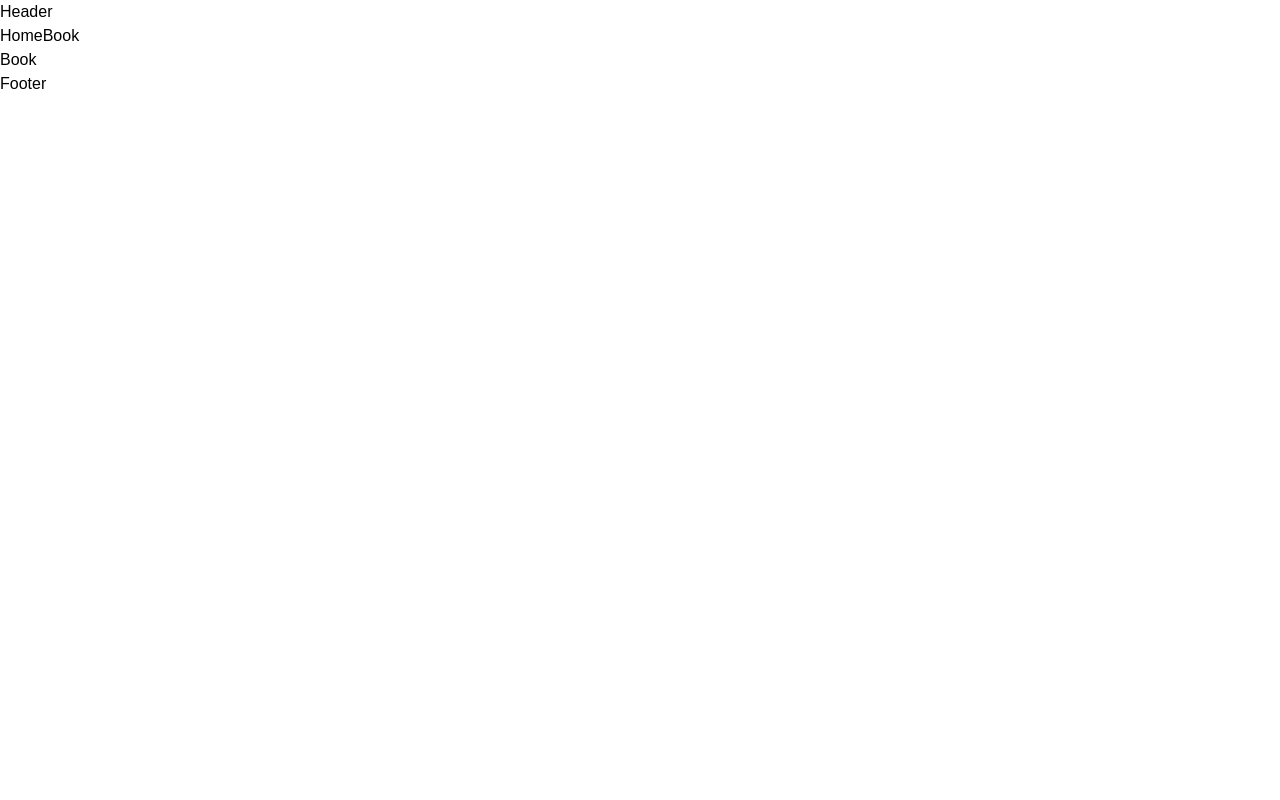
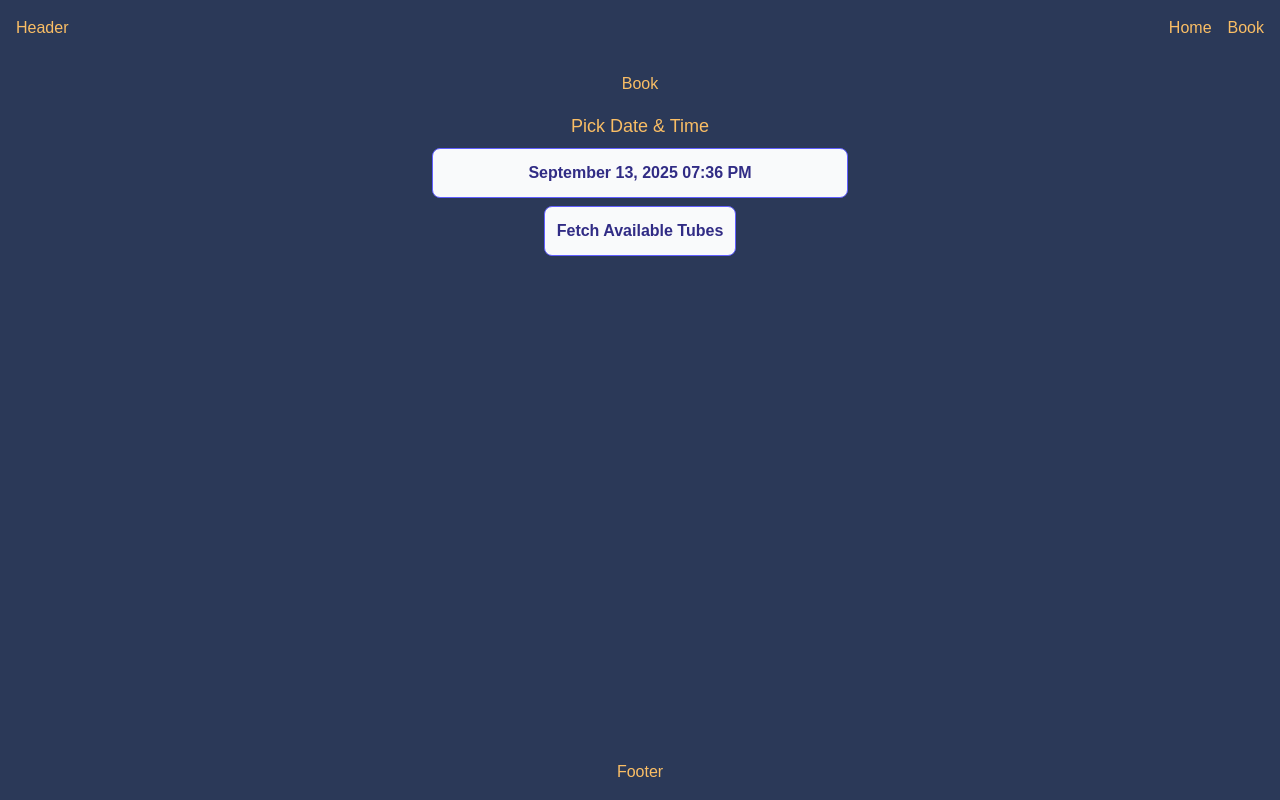
Before and after one commit to tbohn2/bohn_voyage, a Next.js app: page /book in a window 1280 px wide. Built offline with nearby package versions, Linux system fonts and the light colour scheme.

Commit message:
Created basic layout; added date picker and logic to retrieve available tubes for booking

```diff
--- a/components/footer.tsx
+++ b/components/footer.tsx
@@ -1,6 +1,6 @@
 export default function Footer() {
     return (
-        <div>
+        <div className="flex justify-center items-center justify-self-end align-self-end p-4">
             <h1>Footer</h1>
         </div>
     );
--- a/components/header.tsx
+++ b/components/header.tsx
@@ -2,10 +2,12 @@ import Link from "next/link";
 
 export default function Header() {
     return (
-        <div>
+        <div className="flex justify-between items-center p-4">
             <h1>Header</h1>
-            <Link href="/">Home</Link>
-            <Link href="/book">Book</Link>
+            <div className="flex gap-4">
+                <Link href="/">Home</Link>
+                <Link href="/book">Book</Link>
+            </div>
         </div>
     );
 }
--- a/components/layout.tsx
+++ b/components/layout.tsx
@@ -3,9 +3,11 @@ import Footer from "./footer";
 
 export default function Layout({ children }: { children: React.ReactNode }) {
     return (
-        <div>
+        <div className="flex flex-col min-h-screen">
             <Header />
-            {children}
+            <main className="flex-grow">
+                {children}
+            </main>
             <Footer />
         </div>
     );
--- a/next.config.ts
+++ b/next.config.ts
@@ -3,6 +3,9 @@ import type { NextConfig } from "next";
 const nextConfig: NextConfig = {
   /* config options here */
   reactStrictMode: true,
+  env: {
+    API_URL: process.env.API_URL || 'http://localhost:8000/api',
+  },
 };
 
 export default nextConfig;
--- a/pages/book.tsx
+++ b/pages/book.tsx
@@ -1,9 +1,49 @@
-import Image from "next/image";
+import DatePicker from "react-datepicker";
+import "react-datepicker/dist/react-datepicker.css";
+import { useState } from "react";
 
 export default function Book() {
+    const apiUrl = process.env.API_URL;
+
+    const [dateTime, setDateTime] = useState<Date | null>(new Date());
+
+    const fetchAvailableTubes = async () => {
+        if (!dateTime) return;
+
+        const startDate = dateTime;
+        const endDate = new Date(startDate.getTime() + 1000 * 60 * 60 * 24);
+        const response = await fetch(`${apiUrl}/tube-availability/?start_date=${startDate.toISOString()}&end_date=${endDate.toISOString()}`);
+
+        const data = await response.json();
+        console.log(data);
+    }
+
     return (
-        <div>
+        <div className="flex flex-col justify-center items-center p-4">
             <h1>Book</h1>
+
+            <div className="flex flex-col justify-center items-center gap-2 w-full max-w-md p-4">
+                <label className="text-lg font-medium">Pick Date & Time</label>
+                <div className="w-full">
+                    <DatePicker
+                        selected={dateTime}
+                        onChange={(val) => setDateTime(val)}
+                        showTimeSelect
+                        timeFormat="hh:mm aa"
+                        timeIntervals={30}
+                        timeCaption="Time"
+                        dateFormat="MMMM d, yyyy hh:mm aa"
+                        className="text-center rounded-lg border border-indigo-500 bg-gray-50 p-3 text-indigo-900 font-semibold cursor-pointer"
+                        calendarClassName="!bg-white !border-indigo-300 font-sans shadow-lg"
+                        dayClassName={(d) =>
+                            "text-sm rounded-full hover:bg-indigo-100 " +
+                            (d.getDay() === 0 ? "text-red-500" : "text-gray-800")
+                        }
+                        wrapperClassName="w-full"
+                    />
+                </div>
+                <button onClick={fetchAvailableTubes} className="rounded-lg border border-indigo-500 bg-gray-50 p-3 text-indigo-900 font-semibold cursor-pointer">Fetch Available Tubes</button>
+            </div>
         </div>
     );
 }
--- a/styles/globals.css
+++ b/styles/globals.css
@@ -1,7 +1,26 @@
 @import "tailwindcss";
 
-/* :root {} */
+:root {
+  --primary: #2b3958;
+  --secondary: #fabe65;
+}
 
 body {
   font-family: Arial, Helvetica, sans-serif;
+  background: var(--primary);
+  color: var(--secondary);
 }
+
+/* Custom DatePicker styles */
+.react-datepicker-wrapper {
+  width: 100% !important;
+}
+
+.react-datepicker__input-container {
+  width: 100% !important;
+}
+
+.react-datepicker__input-container input {
+  width: 100% !important;
+  box-sizing: border-box;
+}
```
Also changed, not shown: package.json (+7 -6 lines), 1 other file (tests, documents, lock files or other folders).
